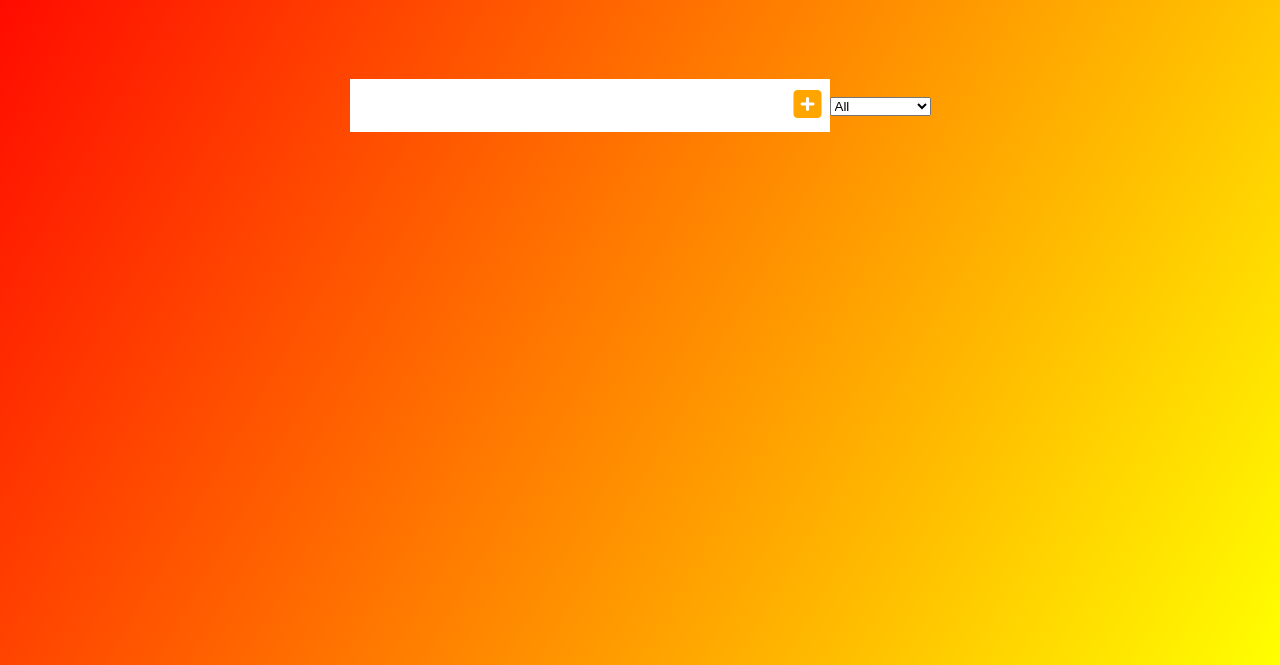
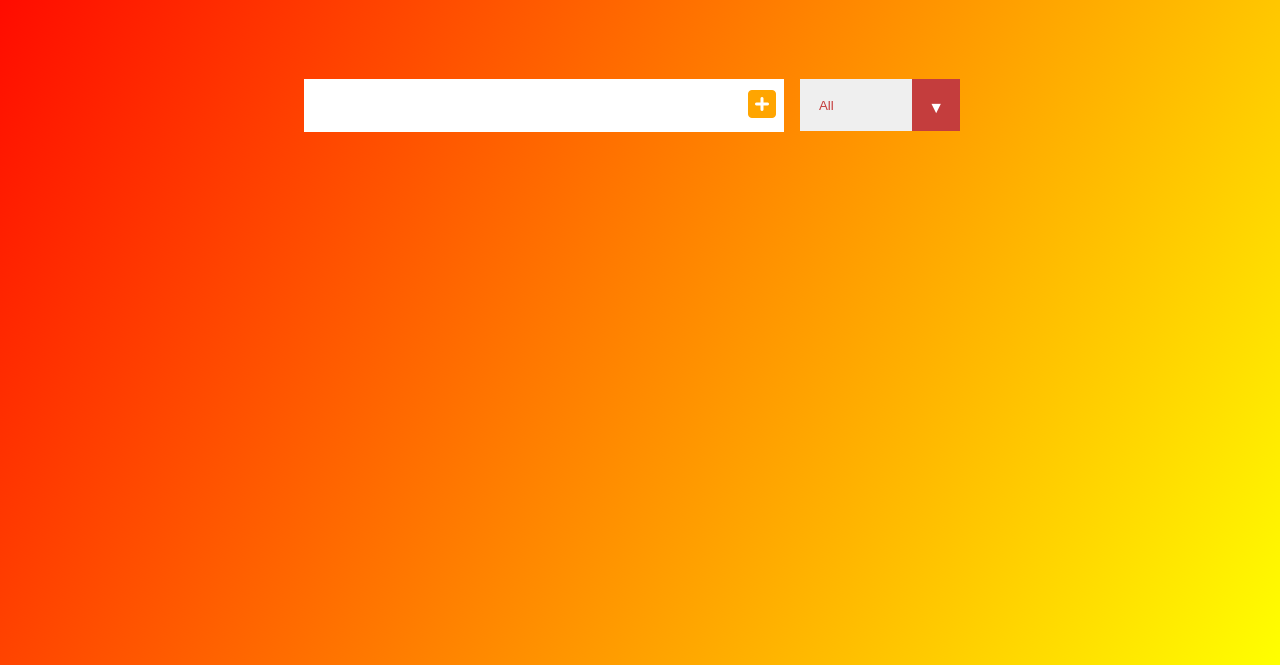
Before and after one commit to Anila277/ToDoJavaScript, a plain HTML site: page index.html in a window 1280 px wide. Shown: the part 135-800 px from the top of the page. Drawn offline with Linux system fonts and the light colour scheme.

Commit message:
wip: adds style for selector

```diff
--- a/style.css
+++ b/style.css
@@ -101,3 +101,40 @@ form button:hover {
     transform: translateY(8rem) rotateZ(20deg);
     opacity: 0;
 }
+
+select {
+    -webkit-appearance: none;
+    -moz-appearance: none;
+    appearance: none;
+    outline: none;
+    border: none;
+}
+
+.select {
+    margin: 1rem;
+    position: relative;
+    overflow: hidden;
+}
+
+select {
+    color: rgb(196, 61, 61);
+    width: 10rem;
+    cursor: pointer;
+    padding: 1.18rem;
+}
+
+.select::after {
+    content: "\25BC";
+    position: absolute;
+    background: rgb(196, 61, 61);
+    top: 0;
+    right: 0;
+    padding: 1rem;
+    pointer-events: none;
+    transition: all 0.3s ease;
+}
+
+.select:hover::after {
+    background: white;
+    color: orange;
+}
```
